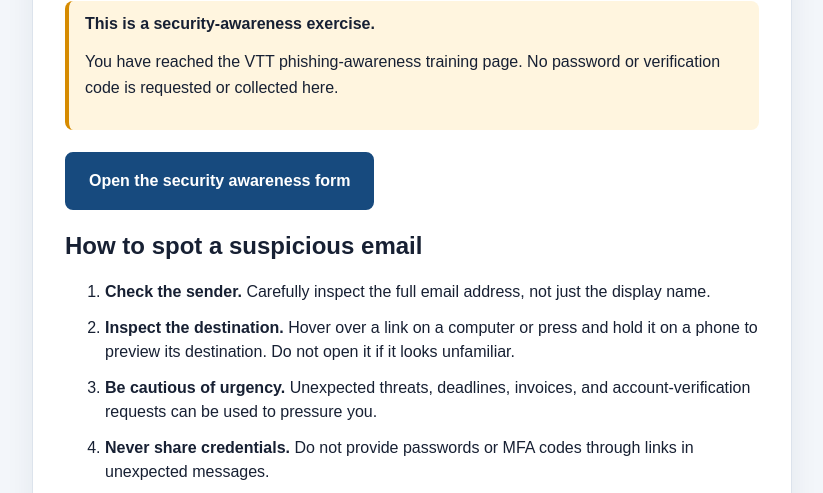
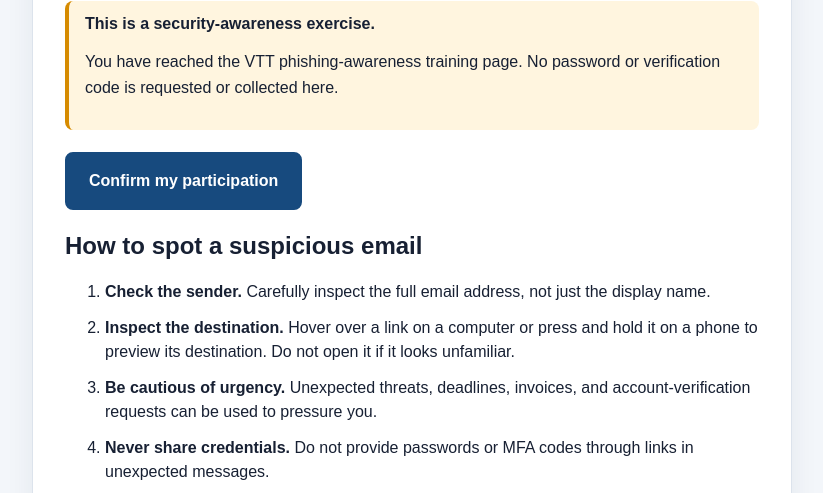
Before and after one commit to Abbey-1/vtt-security-awarenes, a plain HTML site: page index.html in a window 1280 px wide. Shown: the part 259-752 px from the top of the page, without its empty margins (228-1051 px from the left). Drawn offline with Linux system fonts and the light colour scheme.

Commit message:
Rename the participation button text to Confirm my participation

```diff
--- a/index.html
+++ b/index.html
@@ -32,7 +32,7 @@
         <strong>This is a security-awareness exercise.</strong>
         <p>You have reached the VTT phishing-awareness training page. No password or verification code is requested or collected here.</p>
       </div>
-      <p class="form-link"><a class="form-button" href="https://forms.cloud.microsoft/Pages/ResponsePage.aspx?id=aty2AQFF1Uq8U916jLpN_dguRjLX0ZlLuVPDmivGJjdUMUE3VjIyOExOT05UUEpJWkQxUjlPRVg2VC4u" target="_blank" rel="noopener noreferrer">Open the security awareness form</a></p>
+      <p class="form-link"><a class="form-button" href="https://forms.cloud.microsoft/Pages/ResponsePage.aspx?id=aty2AQFF1Uq8U916jLpN_dguRjLX0ZlLuVPDmivGJjdUMUE3VjIyOExOT05UUEpJWkQxUjlPRVg2VC4u" target="_blank" rel="noopener noreferrer">Confirm my participation</a></p>
       <h2>How to spot a suspicious email</h2>
       <ol>
         <li><strong>Check the sender.</strong> Carefully inspect the full email address, not just the display name.</li>
```
